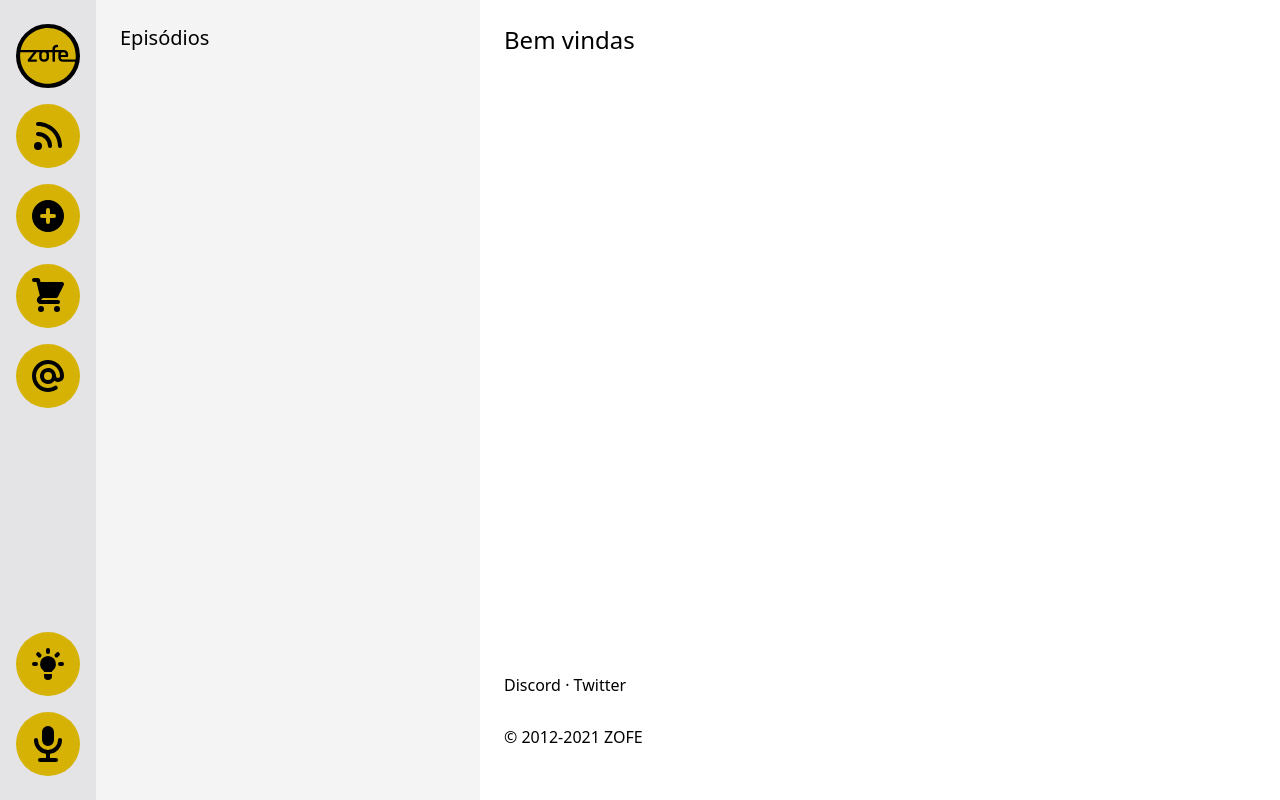
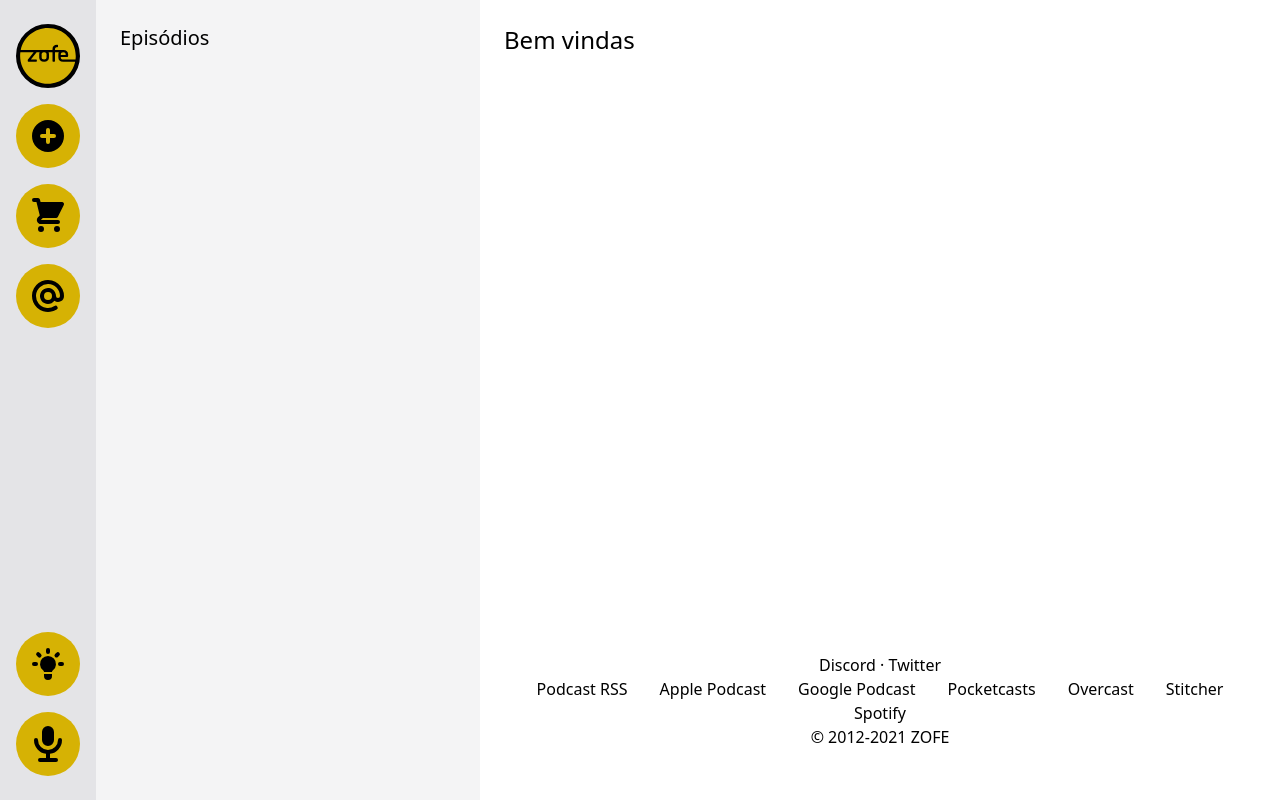
Before and after one commit to vicainelli/zofe, a Next.js app: page / in a window 1280 px wide. Built offline with nearby package versions, Linux system fonts and the light colour scheme; no server answers.

Commit message:
chore: remove Assine area and move content to the footer

```diff
--- a/components/Footer.tsx
+++ b/components/Footer.tsx
@@ -1,8 +1,7 @@
 import Link from 'next/link'
 
 const Footer = () => (
-  <footer>
-    <p>
+  <footer className="text-center">
     <Link href="https://discord.com/invite/ZQ6Cr3S6wy">
       <a target="_blank">Discord</a>
     </Link>{' '}
@@ -10,7 +9,58 @@ const Footer = () => (
     <Link href="https://twitter.com/zofepod">
       <a target="_blank">Twitter</a>
     </Link>
-    </p>
+
+    <ul>
+      <li className="inline-block mx-4">
+        <Link href="https://zofe.com.br/feed/podcast.xml">
+          <a className="footer-feed-link" title="Podcast RSS">
+            Podcast RSS
+          </a>
+        </Link>
+      </li>
+      <li className="inline-block mx-4">
+        <Link href="itpc://zofe.com.br/feed/podcast.xml">
+          <a className="footer-feed-link" title="Apple Podcast">
+            Apple Podcast
+          </a>
+        </Link>
+      </li>
+      <li className="inline-block mx-4">
+        <Link href="https://www.google.com/podcasts?feed=aHR0cHM6Ly96b2ZlLmNvbS5ici9mZWVkL3BvZGNhc3QueG1s">
+          <a className="footer-feed-link" title="Google Podcast">
+            Google Podcast
+          </a>
+        </Link>
+      </li>
+      <li className="inline-block mx-4">
+        <Link href="https://pca.st/dMr0">
+          <a className="footer-feed-link" title="Pocketcasts">
+            Pocketcasts
+          </a>
+        </Link>
+      </li>
+      <li className="inline-block mx-4">
+        <Link href="https://overcast.fm/itunes580335548/zone-of-front-enders-podcast">
+          <a className="footer-feed-link" title="Overcast">
+            Overcast
+          </a>
+        </Link>
+      </li>
+      <li className="inline-block mx-4">
+        <Link href="http://www.stitcher.com/s?fid=250044&refid=stpr">
+          <a className="footer-feed-link" title="Stitcher">
+            Stitcher
+          </a>
+        </Link>
+      </li>
+      <li className="inline-block mx-4">
+        <Link href="https://open.spotify.com/show/13Q4XtzJ1tSZ7trS4dSOf6?si=LOLsMSQFTcOLSG6a7VLPSw">
+          <a className="footer-feed-link" title="Spotify">
+            Spotify
+          </a>
+        </Link>
+      </li>
+    </ul>
     <p>© 2012-{new Date().getFullYear()} ZOFE</p>
   </footer>
 )
--- a/components/Sidebar.tsx
+++ b/components/Sidebar.tsx
@@ -34,17 +34,6 @@ const Sidebar = props => {
                   <path d="M896.517 1081.873c-27.03-3.915-41.988-19.822-41.988-45.593v-72.558c0-29.413 20.1-46.571 55.89-46.571 35.786 0 56.376 17.158 56.376 46.57v72.559c0 25.77-15.322 41.678-42.45 45.593z" />
                   <path d="M1354.307 865.676l-.006.014c-.246-.001-.48-.014-.726-.014-76.483 0-112.762 40.689-112.762 104.91v57.85c0 20.752 3.69 38.584 10.805 53.437h-89.034V880.87c0-11.276-3.432-15.195-15.195-15.195h-25.986c-11.764 0-15.69 3.919-15.69 15.195v201.002h-91.65c6.26-13.098 9.599-28.332 9.599-45.593v-72.558c0-61.281-40.69-98.046-113.244-98.046-72.07 0-112.758 36.765-112.758 98.046v72.558c0 17.26 3.34 32.495 9.588 45.593h-69.642L604.758 917.15h123.537c11.277 0 14.706-3.92 14.706-15.197V880.87c0-11.276-3.43-15.195-14.706-15.195H547.399c-11.277 0-15.2 3.919-15.2 15.195v21.083c0 6.374 1.963 11.278 5.394 15.197l131.869 165.7H360.77a650.665 650.665 0 01-5.285-82.85c0-355.956 288.559-644.514 644.514-644.514 309.887 0 568.655 218.714 630.454 510.189z" />
                 </g>
-              </svg>
-            </div>
-          </a>
-        </Link>
-
-        <Link href="/assine">
-          <a>
-            <div className="flex items-center justify-center bg-zofe rounded-full w-16 h-16">
-              <svg className="w-10 h-10" fill="currentColor" viewBox="0 0 20 20" xmlns="http://www.w3.org/2000/svg">
-                <path d="M5 3a1 1 0 000 2c5.523 0 10 4.477 10 10a1 1 0 102 0C17 8.373 11.627 3 5 3z" />
-                <path d="M4 9a1 1 0 011-1 7 7 0 017 7 1 1 0 11-2 0 5 5 0 00-5-5 1 1 0 01-1-1zM3 15a2 2 0 114 0 2 2 0 01-4 0z" />
               </svg>
             </div>
           </a>
--- a/pages/assine.tsx
+++ /dev/null
@@ -1,69 +0,0 @@
-import Head from 'next/head'
-import Link from 'next/link'
-import Layout from 'components/layout'
-import { SITE_NAME } from 'lib/constants'
-
-const Assine = ({ preview }) => (
-  <Layout preview={preview}>
-    <div>
-      <Head>
-        <title>Assine - {SITE_NAME}</title>
-      </Head>
-
-      <h1>Assine o Podcast</h1>
-      <ul>
-        <li>
-          <Link href="https://zofe.com.br/feed/podcast.xml">
-            <a className="footer-feed-link" title="Podcast RSS">
-              Podcast RSS
-            </a>
-          </Link>
-        </li>
-        <li>
-          <Link href="itpc://zofe.com.br/feed/podcast.xml">
-            <a className="footer-feed-link" title="Apple Podcast">
-              Apple Podcast
-            </a>
-          </Link>
-        </li>
-        <li>
-          <Link href="https://www.google.com/podcasts?feed=aHR0cHM6Ly96b2ZlLmNvbS5ici9mZWVkL3BvZGNhc3QueG1s">
-            <a className="footer-feed-link" title="Google Podcast">
-              Google Podcast
-            </a>
-          </Link>
-        </li>
-        <li>
-          <Link href="https://pca.st/dMr0">
-            <a className="footer-feed-link" title="Pocketcasts">
-              Pocketcasts
-            </a>
-          </Link>
-        </li>
-        <li>
-          <Link href="https://overcast.fm/itunes580335548/zone-of-front-enders-podcast">
-            <a className="footer-feed-link" title="Overcast">
-              Overcast
-            </a>
-          </Link>
-        </li>
-        <li>
-          <Link href="http://www.stitcher.com/s?fid=250044&refid=stpr">
-            <a className="footer-feed-link" title="Stitcher">
-              Stitcher
-            </a>
-          </Link>
-        </li>
-        <li>
-          <Link href="https://open.spotify.com/show/13Q4XtzJ1tSZ7trS4dSOf6?si=LOLsMSQFTcOLSG6a7VLPSw">
-            <a className="footer-feed-link" title="Spotify">
-              Spotify
-            </a>
-          </Link>
-        </li>
-      </ul>
-    </div>
-  </Layout>
-)
-
-export default Assine
```
Lines whose indentation alone changed are shown as unchanged.
